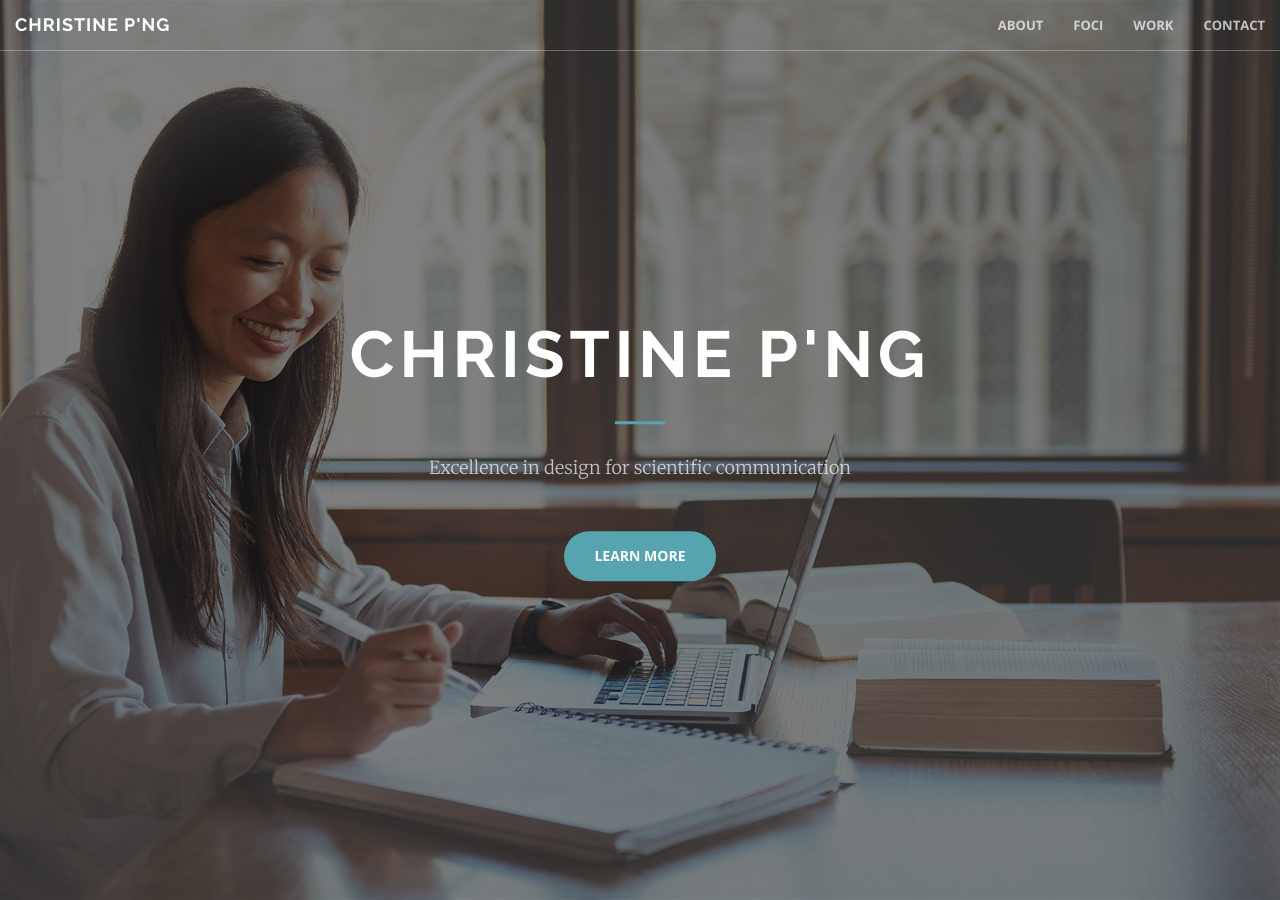
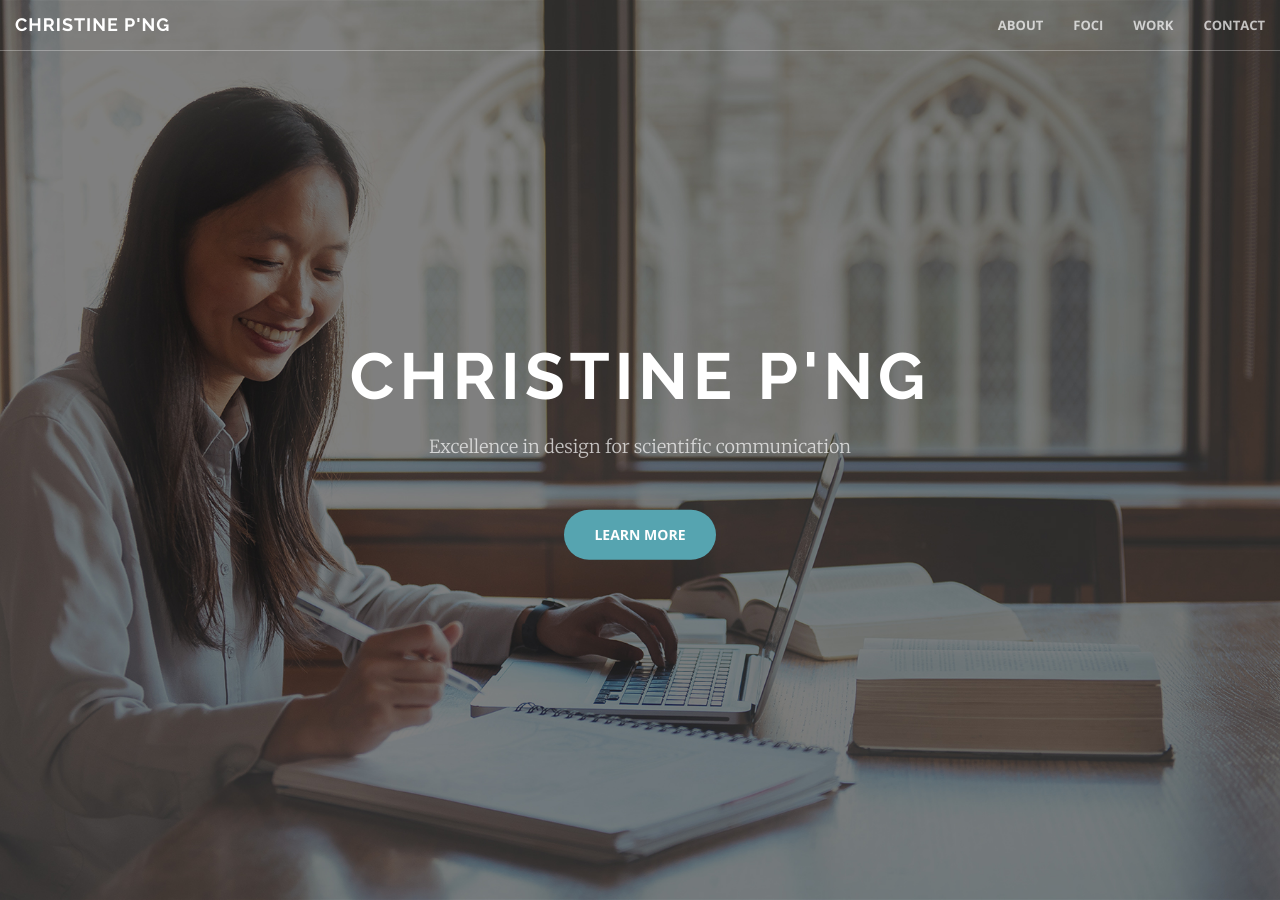
Before and after one commit to chspng/christinepng.ca, a Jekyll site: the page built from index.html, in a window 1280 px wide and 900 px high. Built offline with Jekyll 4.4.1, drawn with Linux system fonts in a browser that asks for light colours.

Commit message:
Removed break line under name, to better place subtext against background photo

```diff
--- a/_includes/header.html
+++ b/_includes/header.html
@@ -4,7 +4,8 @@
     <div class="header-content">
         <div class="header-content-inner" >
             <h1 class="display-1" style="font-family: 'Raleway', sans-serif; letter-spacing: 5px">Christine P'ng</h1>
-            <hr>
+            <!-- <hr> -->
+            <br>
             <p>Excellence in design for scientific communication</p>
             <a href="#about" class="btn btn-primary btn-xl page-scroll">Learn more</a>
         </div>
```
